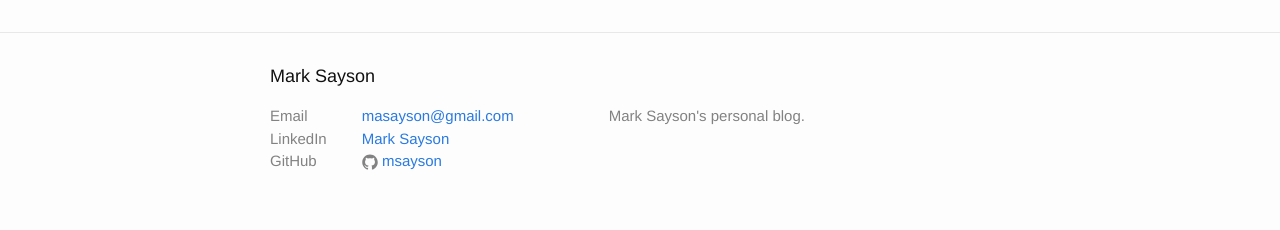
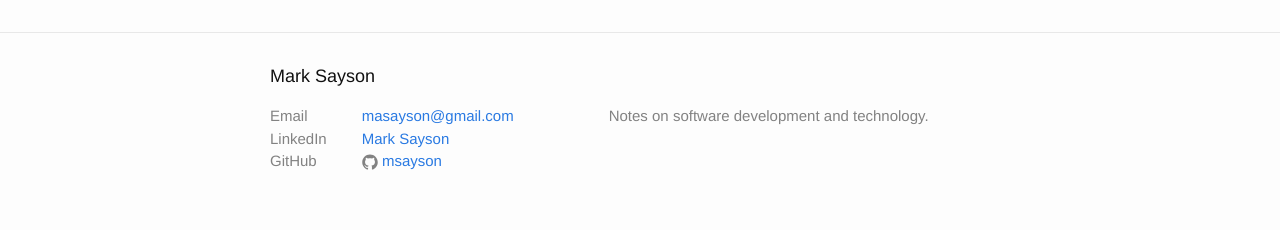
Before and after one commit to msayson/msayson.github.io, a Jekyll site: the page built from index.html, in a window 1280 px wide. Shown: the part 1815-2045 px from the top of the page. Built offline with Jekyll 4.4.1, drawn with Linux system fonts in a browser that asks for light colours; the list of posts is cut into pages by our own code.

Commit message:
Updated site description

```diff
--- a/_config.yml
+++ b/_config.yml
@@ -9,7 +9,7 @@
 title: Mark Sayson
 email: masayson@gmail.com
 linkedin: https://www.linkedin.com/in/mark-sayson-87208748
-description: Mark Sayson's personal blog.
+description: Notes on software development and technology.
 baseurl: "" # the subpath of your site, e.g. /blog
 url: "http://www.marksayson.com" # the base hostname & protocol for your site
 github_username:  msayson
```
